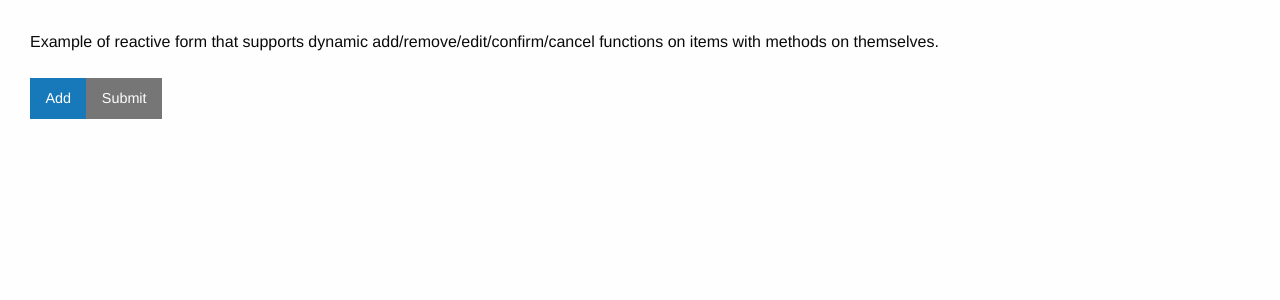
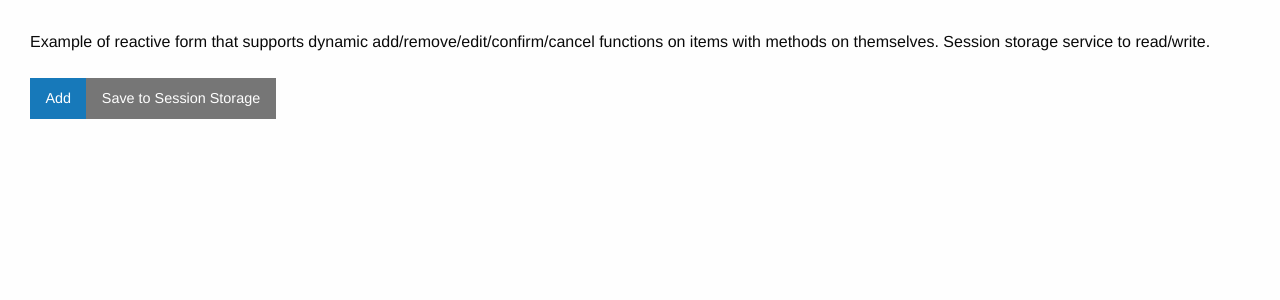
Before and after one commit to jamiekemp/Angular-Form-Fun, an Angular app: page /reactiveform in a window 1280 px wide. Shown: the top 300 px of the page. Built offline with nearby package versions, Linux system fonts and the light colour scheme; some icons are missing.

Commit message:
Descriptive intro + minor refactors

```diff
--- a/src/app/reactive-form/reactive-form.component.html
+++ b/src/app/reactive-form/reactive-form.component.html
@@ -1,4 +1,4 @@
-Example of reactive form that supports dynamic add/remove/edit/confirm/cancel functions on items with methods on themselves.<br><br>
+Example of reactive form that supports dynamic add/remove/edit/confirm/cancel functions on items with methods on themselves. Session storage service to read/write.<br><br>
 <div class="grid-x">
     <div class="small-10 cell">
         <form [formGroup]="todoForm" (ngSubmit)="onSubmit(todoForm)" novalidate>
@@ -38,7 +38,7 @@ Example of reactive form that supports dynamic add/remove/edit/confirm/cancel fu
             </div>
 
             <button (click)="addItem()" type="button" class="button">Add</button>
-            <button type="submit" class="button secondary">Submit</button>
+            <button type="submit" class="button secondary">Save to Session Storage</button>
         </form>
     </div>
 </div>
--- a/src/app/services/storage.service.ts
+++ b/src/app/services/storage.service.ts
@@ -1,5 +1,5 @@
 import { Injectable } from '@angular/core';
-import { get, set , unset} from 'lodash';
+import { get, set, unset} from 'lodash';
 
 @Injectable()
 export class StorageService {
```
